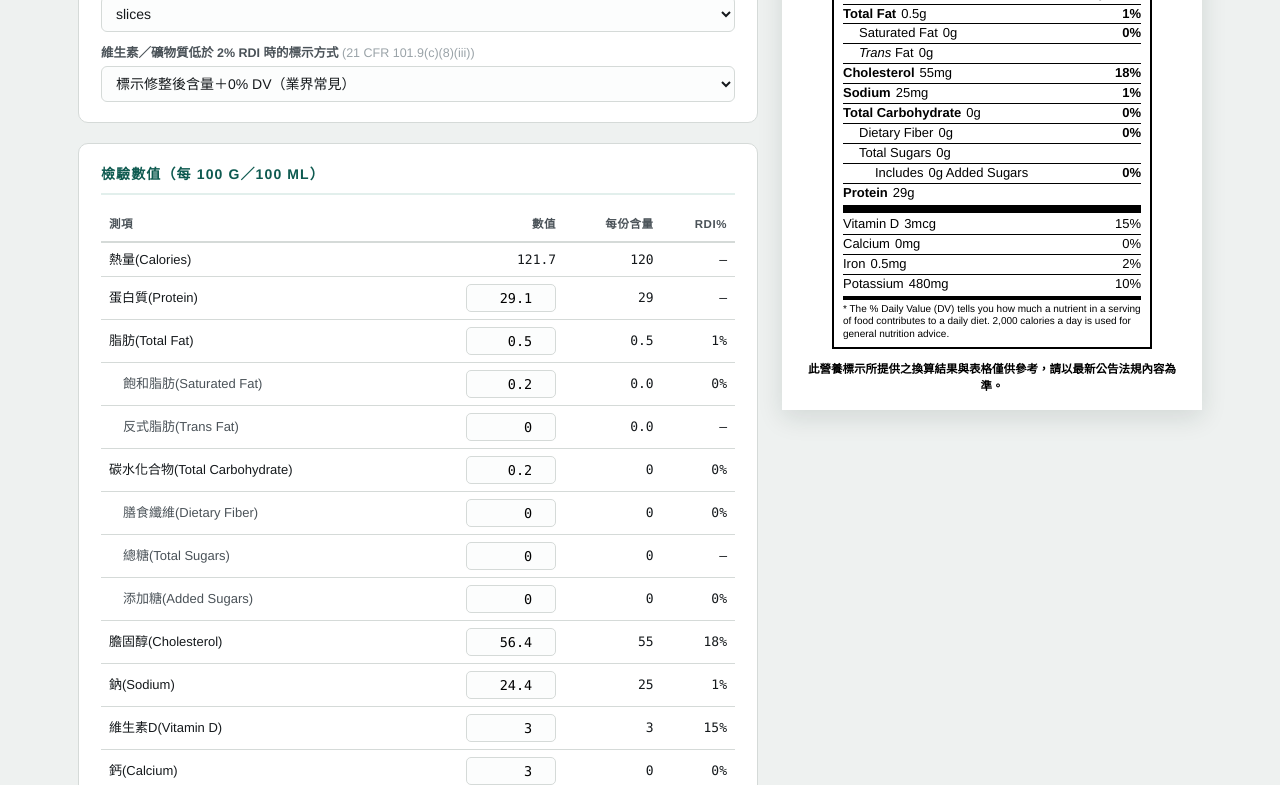
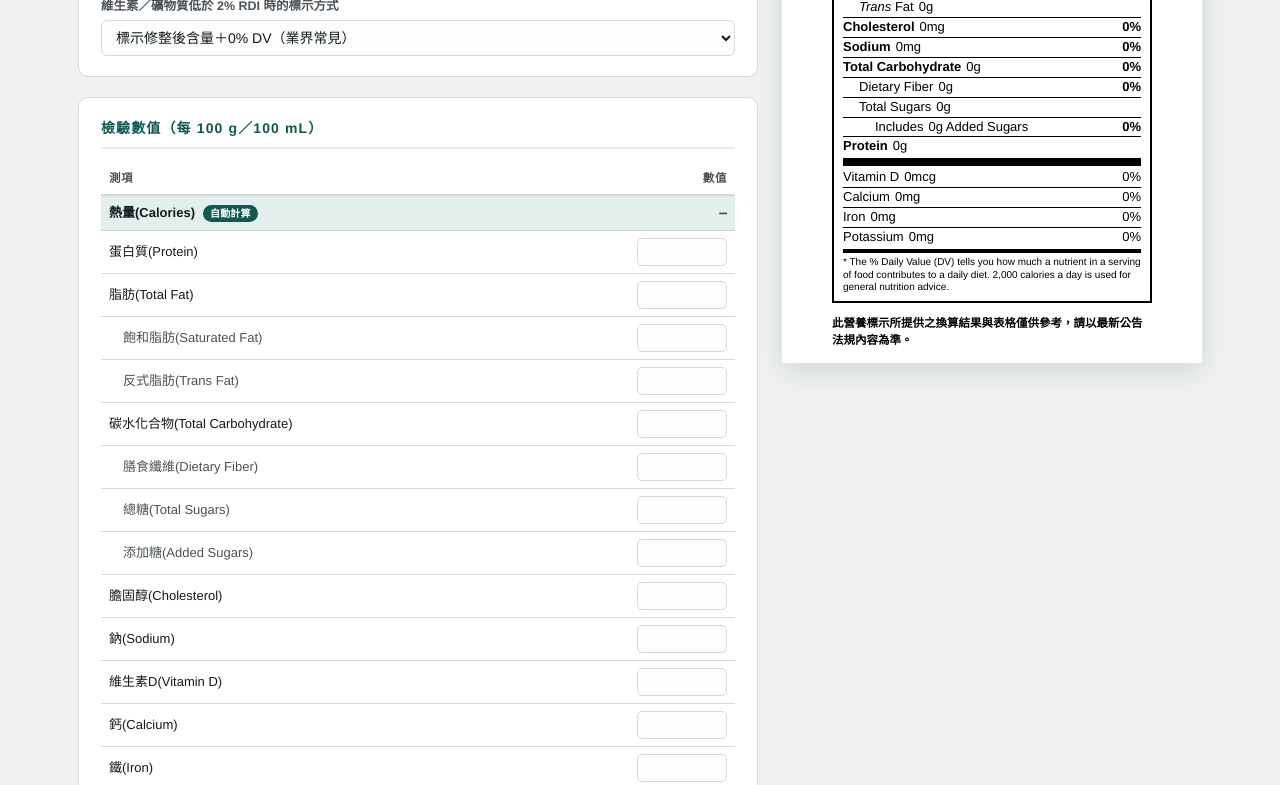
Before and after one commit to miachung813/fourteen, a plain HTML site: page index.html in a window 1280 px wide. Shown: the part 498-1283 px from the top of the page. Drawn offline with nearby package versions, Linux system fonts and the light colour scheme.

Commit message:
Add files via upload

```diff
--- a/index.html
+++ b/index.html
@@ -66,6 +66,7 @@
     color:var(--accent);font-weight:800;text-transform:uppercase;
     border-bottom:2px solid var(--accent-soft);padding-bottom:8px;
   }
+  .panel h2 .unit{text-transform:none;font-family:"Arimo",Arial,sans-serif;}
 
   .grid2{display:grid;grid-template-columns:1fr 1fr;gap:12px 16px;}
   .grid3{display:grid;grid-template-columns:1fr 1fr 1fr;gap:12px 16px;}
@@ -103,6 +104,13 @@
   }
   table.calc td input:focus{outline:2px solid var(--accent);outline-offset:1px;}
   table.calc tr.sub td:first-child{padding-left:22px;color:var(--ink-soft);}
+  table.calc tr.auto-row td{background:var(--accent-soft);font-weight:700;}
+  table.calc tr.auto-row td.num{color:var(--accent);font-family:var(--mono);}
+  .auto-tag{
+    display:inline-block;margin-left:8px;padding:1px 7px;
+    font-size:10px;font-weight:600;border-radius:10px;
+    background:var(--accent);color:#fff;vertical-align:middle;letter-spacing:.02em;
+  }
   .note{font-size:12px;color:var(--ink-soft);margin-top:10px;}
 
   .preview-col{position:sticky;top:20px;}
@@ -123,6 +131,10 @@
     padding:18px 20px 14px;
     box-shadow:0 8px 24px rgba(20,40,35,.12);
   }
+  /* 標題、樣品名稱、免責聲明與標籤同寬（320px）置中，確保左右對齊不露出 */
+  .sheet-title,.sheet-sample,.sheet-foot{
+    max-width:320px;margin-left:auto;margin-right:auto;
+  }
   .sheet-title{
     text-align:center;font-size:19px;font-weight:800;
     color:#000;margin-bottom:12px;
@@ -134,9 +146,9 @@
     font-family:"PingFang TC","Microsoft JhengHei",sans-serif;
   }
   .sheet-sample .lab{white-space:nowrap;font-size:12px;}
-  .sheet-sample .val{word-break:break-word;}
+  .sheet-sample .val{word-break:break-word;text-align:left;flex:1;}
   .sheet-foot{
-    text-align:center;font-size:11.5px;font-weight:700;color:#000;
+    text-align:left;font-size:11.5px;font-weight:700;color:#000;
     margin-top:12px;
     font-family:"PingFang TC","Microsoft JhengHei",sans-serif;
   }
@@ -156,7 +168,7 @@
   .nf .title{
     font-family:"Archivo Black","Arial Black","Helvetica Neue",Arial,sans-serif;
     font-size:33px;font-weight:900;line-height:.98;
-    text-align:left;letter-spacing:-1.2px;
+    text-align:center;letter-spacing:-1.2px;
     margin:0 0 1px;
   }
   .nf .hr1{border-top:1px solid #000;margin:0;}
@@ -211,8 +223,7 @@
 
 <header>
   <div class="eyebrow">US FDA · Nutrition Facts</div>
-  <h1>美國十四大營養標示產生器</h1>
-  <p>輸入每 100 g（或 100 mL）檢驗數值與份量資訊，系統依 FDA 修整規則自動計算每份含量與 % Daily Value，並即時產生 Nutrition Facts 標籤。</p>
+  <h1>美國十四大營養標示</h1>
 </header>
 
 <div class="wrap">
@@ -225,10 +236,10 @@
           <input type="text" id="sampleName" value="">
         </label>
         <label class="field">本包裝含(servings per container)
-          <input type="number" id="servingsPerContainer" value="1" min="0" step="any">
+          <input type="number" id="servingsPerContainer" value="" min="0" step="any">
         </label>
-        <label class="field">每份重量
-          <input type="number" id="servingWeight" value="100" min="0" step="any">
+        <label class="field">每份重量 <span style="color:#c0392b;">＊必填</span>
+          <input type="number" id="servingWeight" value="" min="0" step="any" placeholder="例：100">
         </label>
         <label class="field">重量單位
           <select id="weightUnit">
@@ -236,10 +247,9 @@
             <option value="mL">mL</option>
           </select>
         </label>
-        <label class="field">建議食用份量
-          <input type="text" id="servingAmount" value="1">
+        <label class="field">建議食用份量(可參照FDA建議份量)
+          <input type="text" id="servingAmount" value="" placeholder="例：2/3">
         </label>
-        <div class="note" style="grid-column:1/-1;margin-top:0;">＊(建議食用份量的「單位」會隨著食物樣貌不同而有所改變，可依據客戶需求填寫，此處單位僅寫常見單位)</div>
         <label class="field" style="grid-column:1/-1;">食用份量單位
           <select id="servingUnitSelect">
             <option value="slices" selected>slices</option>
@@ -253,7 +263,8 @@
           </select>
           <input type="text" id="servingUnitCustom" placeholder="輸入自訂單位" style="display:none;margin-top:6px;">
         </label>
-        <label class="field" style="grid-column:1/-1;">維生素／礦物質低於 2% RDI 時的標示方式 <span class="en">(21 CFR 101.9(c)(8)(iii))</span>
+        <div class="note" style="grid-column:1/-1;margin-top:0;">＊(建議食用份量的「單位」會隨著食物樣貌不同而有所改變，可依據客戶需求填寫。)</div>
+        <label class="field" style="grid-column:1/-1;">維生素／礦物質低於 2% RDI 時的標示方式
           <select id="lt2Mode">
             <option value="amount" selected>標示修整後含量＋0% DV（業界常見）</option>
             <option value="zero">含量與 DV% 皆標示為 0</option>
@@ -264,30 +275,33 @@
     </div>
 
     <div class="panel">
-      <h2>檢驗數值（每 100 g／100 mL）</h2>
+      <h2>檢驗數值（每 100 <span class="unit">g</span>／100 <span class="unit">mL</span>）</h2>
       <table class="calc">
         <thead>
-          <tr><th>測項</th><th style="text-align:right;">數值</th><th style="text-align:right;">每份含量</th><th style="text-align:right;">RDI%</th></tr>
+          <tr><th>測項</th><th style="text-align:right;">數值</th></tr>
         </thead>
         <tbody id="calcBody">
-          <tr><td>熱量(Calories)</td><td class="num" id="rawCal">–</td><td class="num" id="srvCal">–</td><td class="num">–</td></tr>
-          <tr><td>蛋白質(Protein)</td><td class="num"><input id="in_protein" type="number" step="any" value="29.1"></td><td class="num" id="srv_protein">–</td><td class="num">–</td></tr>
-          <tr><td>脂肪(Total Fat)</td><td class="num"><input id="in_fat" type="number" step="any" value="0.5"></td><td class="num" id="srv_fat">–</td><td class="num" id="dv_fat">–</td></tr>
-          <tr class="sub"><td>飽和脂肪(Saturated Fat)</td><td class="num"><input id="in_satfat" type="number" step="any" value="0.2"></td><td class="num" id="srv_satfat">–</td><td class="num" id="dv_satfat">–</td></tr>
-          <tr class="sub"><td>反式脂肪(Trans Fat)</td><td class="num"><input id="in_transfat" type="number" step="any" value="0"></td><td class="num" id="srv_transfat">–</td><td class="num">–</td></tr>
-          <tr><td>碳水化合物(Total Carbohydrate)</td><td class="num"><input id="in_carb" type="number" step="any" value="0.2"></td><td class="num" id="srv_carb">–</td><td class="num" id="dv_carb">–</td></tr>
-          <tr class="sub"><td>膳食纖維(Dietary Fiber)</td><td class="num"><input id="in_fiber" type="number" step="any" value="0"></td><td class="num" id="srv_fiber">–</td><td class="num" id="dv_fiber">–</td></tr>
-          <tr class="sub"><td>總糖(Total Sugars)</td><td class="num"><input id="in_sugars" type="number" step="any" value="0"></td><td class="num" id="srv_sugars">–</td><td class="num">–</td></tr>
-          <tr class="sub"><td>添加糖(Added Sugars)</td><td class="num"><input id="in_addsugars" type="number" step="any" value="0"></td><td class="num" id="srv_addsugars">–</td><td class="num" id="dv_addsugars">–</td></tr>
-          <tr><td>膽固醇(Cholesterol)</td><td class="num"><input id="in_chol" type="number" step="any" value="56.4"></td><td class="num" id="srv_chol">–</td><td class="num" id="dv_chol">–</td></tr>
-          <tr><td>鈉(Sodium)</td><td class="num"><input id="in_sodium" type="number" step="any" value="24.4"></td><td class="num" id="srv_sodium">–</td><td class="num" id="dv_sodium">–</td></tr>
-          <tr><td>維生素D(Vitamin D)</td><td class="num"><input id="in_vitd" type="number" step="any" value="3"></td><td class="num" id="srv_vitd">–</td><td class="num" id="dv_vitd">–</td></tr>
-          <tr><td>鈣(Calcium)</td><td class="num"><input id="in_calcium" type="number" step="any" value="3"></td><td class="num" id="srv_calcium">–</td><td class="num" id="dv_calcium">–</td></tr>
-          <tr><td>鐵(Iron)</td><td class="num"><input id="in_iron" type="number" step="any" value="0.5"></td><td class="num" id="srv_iron">–</td><td class="num" id="dv_iron">–</td></tr>
-          <tr><td>鉀(Potassium)</td><td class="num"><input id="in_potassium" type="number" step="any" value="483.1"></td><td class="num" id="srv_potassium">–</td><td class="num" id="dv_potassium">–</td></tr>
+          <tr class="auto-row"><td>熱量(Calories)<span class="auto-tag">自動計算</span></td><td class="num" id="cal_per100">–</td></tr>
+          <tr><td>蛋白質(Protein)</td><td class="num"><input id="in_protein" type="number" step="any" value=""></td></tr>
+          <tr><td>脂肪(Total Fat)</td><td class="num"><input id="in_fat" type="number" step="any" value=""></td></tr>
+          <tr class="sub"><td>飽和脂肪(Saturated Fat)</td><td class="num"><input id="in_satfat" type="number" step="any" value=""></td></tr>
+          <tr class="sub"><td>反式脂肪(Trans Fat)</td><td class="num"><input id="in_transfat" type="number" step="any" value=""></td></tr>
+          <tr><td>碳水化合物(Total Carbohydrate)</td><td class="num"><input id="in_carb" type="number" step="any" value=""></td></tr>
+          <tr class="sub"><td>膳食纖維(Dietary Fiber)</td><td class="num"><input id="in_fiber" type="number" step="any" value=""></td></tr>
+          <tr class="sub"><td>總糖(Total Sugars)</td><td class="num"><input id="in_sugars" type="number" step="any" value=""></td></tr>
+          <tr class="sub"><td>添加糖(Added Sugars)</td><td class="num"><input id="in_addsugars" type="number" step="any" value=""></td></tr>
+          <tr><td>膽固醇(Cholesterol)</td><td class="num"><input id="in_chol" type="number" step="any" value=""></td></tr>
+          <tr><td>鈉(Sodium)</td><td class="num"><input id="in_sodium" type="number" step="any" value=""></td></tr>
+          <tr><td>維生素D(Vitamin D)</td><td class="num"><input id="in_vitd" type="number" step="any" value=""></td></tr>
+          <tr><td>鈣(Calcium)</td><td class="num"><input id="in_calcium" type="number" step="any" value=""></td></tr>
+          <tr><td>鐵(Iron)</td><td class="num"><input id="in_iron" type="number" step="any" value=""></td></tr>
+          <tr><td>鉀(Potassium)</td><td class="num"><input id="in_potassium" type="number" step="any" value=""></td></tr>
         </tbody>
       </table>
-      <p class="note">＊維生素及礦物質實際含量低於 RDI 的 2% 時，依 21 CFR 101.9(c)(8)(iii) 不強制標示，可選擇：標示修整後含量＋0% DV、含量與 DV% 皆標 0，或省略該列並加註「Not a significant source of ___」（可於上方選單切換）。<br>＊含量修整級距依 FDA 2018 指引：RDI &lt; 25 mg/mcg（維生素 D、鐵）取最接近 0.1；RDI ≥ 500 mg（鈣、鉀）取最接近 10 mg。<br>＊DV% 級距：≤10% 取最接近 2%；&gt;10%～50% 取最接近 5%；&gt;50% 取最接近 10%。<br>＊熱量 = 脂肪×9 +（碳水化合物−膳食纖維）×4 + 膳食纖維×2 + 蛋白質×4，依 FDA 規則修整。</p>
+      <div id="carbWarn" style="display:none;margin-top:10px;padding:10px 12px;border-radius:6px;background:#fdecea;border:1px solid #e74c3c;color:#c0392b;font-size:12.5px;line-height:1.5;">
+        ⚠ 資料異常：膳食纖維＋總糖（<span id="warnSub">0</span>）已超過總碳水化合物（<span id="warnCarb">0</span>）。膳食纖維與總糖皆為碳水化合物的子項，加總不應超過總碳水，請檢查檢驗數值。標籤上的碳水化合物已顯示為 NA。
+      </div>
+      <p class="note">＊維生素及礦物質實際含量低於 RDI 的 2% 時，依 21 CFR 101.9(c)(8)(iii) 不強制標示，可選擇：標示修整後含量＋0% DV、含量與 DV% 皆標 0，或省略該列並加註「Not a significant source of ___」（可於上方選單切換）。<br>＊熱量 = 脂肪×9 +（碳水化合物−膳食纖維）×4 + 膳食纖維×2 + 蛋白質×4。測項表顯示每 100 <span class="unit">g</span> 原始計算值；右側標籤上的 Calories 則換算為每份並套用 FDA 進位。</p>
     </div>
 
   </div>
@@ -397,7 +411,7 @@ function carbText(v, unit){
   if (v < 1)  return 'less than 1' + unit;
   return xlround(v,0) + unit;
 }
-function set(id, txt){ document.getElementById(id).textContent = txt; }
+function set(id, txt){ const el = document.getElementById(id); if (el) el.textContent = txt; }
 
 /* ---------- 主計算 ---------- */
 function recalc(){
@@ -410,9 +424,14 @@ function recalc(){
         sodium = num('in_sodium'), vitd = num('in_vitd'), calcium = num('in_calcium'),
         iron = num('in_iron'), potassium = num('in_potassium');
 
-  // 熱量（每 100g）
+  // 熱量（每 100g）：蛋白質×4 + 脂肪×9 +（碳水−膳食纖維）×4 + 膳食纖維×2
   const rawCal = fat*9 + (carb - fiber)*4 + fiber*2 + protein*4;
-  const cCal = roundCalories(per(rawCal));
+  const cCal = roundCalories(per(rawCal));        // 每份熱量（標籤用，套 FDA 進位）
+  // 測項表：熱量自動計算欄，顯示每 100g 原始計算值（不套 FDA 進位）
+  const hasMacro = document.getElementById('in_protein').value.trim() !== ''
+    || document.getElementById('in_fat').value.trim() !== ''
+    || document.getElementById('in_carb').value.trim() !== '';
+  set('cal_per100', hasMacro ? fix(rawCal, 1) : '–');
 
   const cFat = roundFatType(per(fat));
   const cSat = roundFatType(per(satfat));
@@ -424,6 +443,18 @@ function recalc(){
   const cChol = roundChol(per(chol));
   const cSod = roundSodium(per(sodium));
   const cPro = roundProtein(per(protein));
+  // 資料驗證：膳食纖維＋總糖不應大於總碳水化合物（兩者皆為碳水的子項）
+  // 以原始檢驗值（每 100g，修整前）比較最準確
+  const carbFilled = document.getElementById('in_carb').value.trim() !== '';
+  const carbInvalid = carbFilled && (fiber + sugars) > carb + 1e-9;
+  const carbWarn = document.getElementById('carbWarn');
+  if (carbInvalid){
+    carbWarn.style.display = 'block';
+    document.getElementById('warnSub').textContent = fix(fiber + sugars, 2);
+    document.getElementById('warnCarb').textContent = fix(carb, 2);
+  } else {
+    carbWarn.style.display = 'none';
+  }
   // DV%（主要營養素）
   const dFat = dvMacro(cFat, 78), dSat = dvMacro(cSat, 20), dChol = dvMacro(cChol, 300),
         dSod = dvMacro(cSod, 2300), dCarb = dvMacro(cCarb, 275), dFib = dvMacro(cFib, 28),
@@ -446,8 +477,6 @@ function recalc(){
     const row = document.getElementById('row_' + m.key);
     if (lt2 && mode === 'omit'){ row.style.display = 'none'; omitted.push(m.name); }
     else row.style.display = 'flex';
-    set('srv_' + m.key, fix(amt, m.dec));
-    set('dv_'  + m.key, dv + '%');
     set('lbl_' + m.key, fix(amt, m.dec) + m.unit);
     set('lbl_' + m.key + '_dv', dv + '%');
   });
@@ -459,33 +488,21 @@ function recalc(){
     nsig.style.display = 'none';
   }
 
-  /* --- 計算明細表 --- */
-  set('rawCal', fix(rawCal,1)); set('srvCal', cCal);
-  set('srv_protein', cPro === 0.99 ? '<1' : fix(cPro,2));
-  set('srv_fat', cFat.toFixed(1)); set('dv_fat', dFat + '%');
-  set('srv_satfat', cSat.toFixed(1)); set('dv_satfat', dSat + '%');
-  set('srv_transfat', cTrans.toFixed(1));
-  set('srv_carb', fix(cCarb,2)); set('dv_carb', dCarb + '%');
-  set('srv_fiber', fix(cFib,2)); set('dv_fiber', dFib + '%');
-  set('srv_sugars', fix(cSug,2));
-  set('srv_addsugars', fix(cAdd,2)); set('dv_addsugars', dAdd + '%');
-  set('srv_chol', cChol === 0.99 ? '<5' : fix(cChol,0)); set('dv_chol', dChol + '%');
-  set('srv_sodium', fix(cSod,0)); set('dv_sodium', dSod + '%');
-
   /* --- 標籤 --- */
-  const spc = document.getElementById('servingsPerContainer').value || '1';
-  const amt = document.getElementById('servingAmount').value || '1';
+  const spc = document.getElementById('servingsPerContainer').value || '';
+  const amt = document.getElementById('servingAmount').value || '';
   const unitSel = document.getElementById('servingUnitSelect');
   const unit = unitSel.value === '__custom'
       ? (document.getElementById('servingUnitCustom').value || '')
       : unitSel.value;
   const wUnit = document.getElementById('weightUnit').value;
+  const wtStr = document.getElementById('servingWeight').value.trim();
 
   set('lbl_spc', spc);
   set('lbl_amt', amt);
   set('lbl_unit', unit);
-  set('lbl_wt', '(' + W + wUnit + ')');
-  set('lbl_cal', cCal);
+  set('lbl_wt', wtStr ? '(' + wtStr + wUnit + ')' : '');
+  set('lbl_cal', wtStr ? cCal : '–');
 
   set('lbl_fat', fatText(cFat)); set('lbl_fat_dv', dFat + '%');
   set('lbl_satfat', fatText(cSat)); set('lbl_satfat_dv', dSat + '%');
@@ -493,7 +510,8 @@ function recalc(){
   set('lbl_chol', cChol === 0 ? '0mg' : (cChol < 1 ? 'less than 5mg' : xlround(cChol,0) + 'mg'));
   set('lbl_chol_dv', dChol + '%');
   set('lbl_sodium', fix(cSod,0) + 'mg'); set('lbl_sodium_dv', dSod + '%');
-  set('lbl_carb', carbText(cCarb,'g')); set('lbl_carb_dv', dCarb + '%');
+  set('lbl_carb', carbInvalid ? 'NA' : carbText(cCarb,'g'));
+  set('lbl_carb_dv', carbInvalid ? 'NA' : dCarb + '%');
   set('lbl_fiber', carbText(cFib,'g')); set('lbl_fiber_dv', dFib + '%');
   set('lbl_sugars', carbText(cSug,'g'));
   set('lbl_addsugars', carbText(cAdd,'g')); set('lbl_addsugars_dv', dAdd + '%');
```
